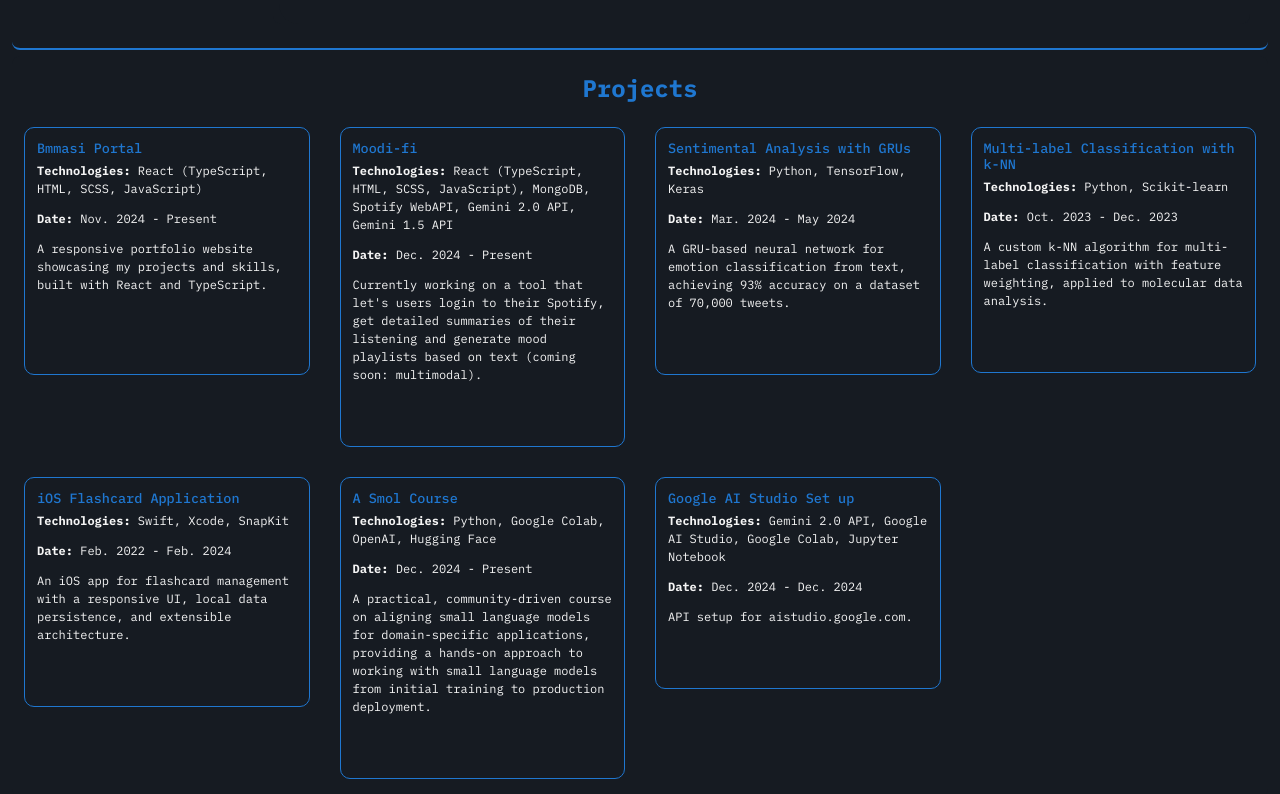
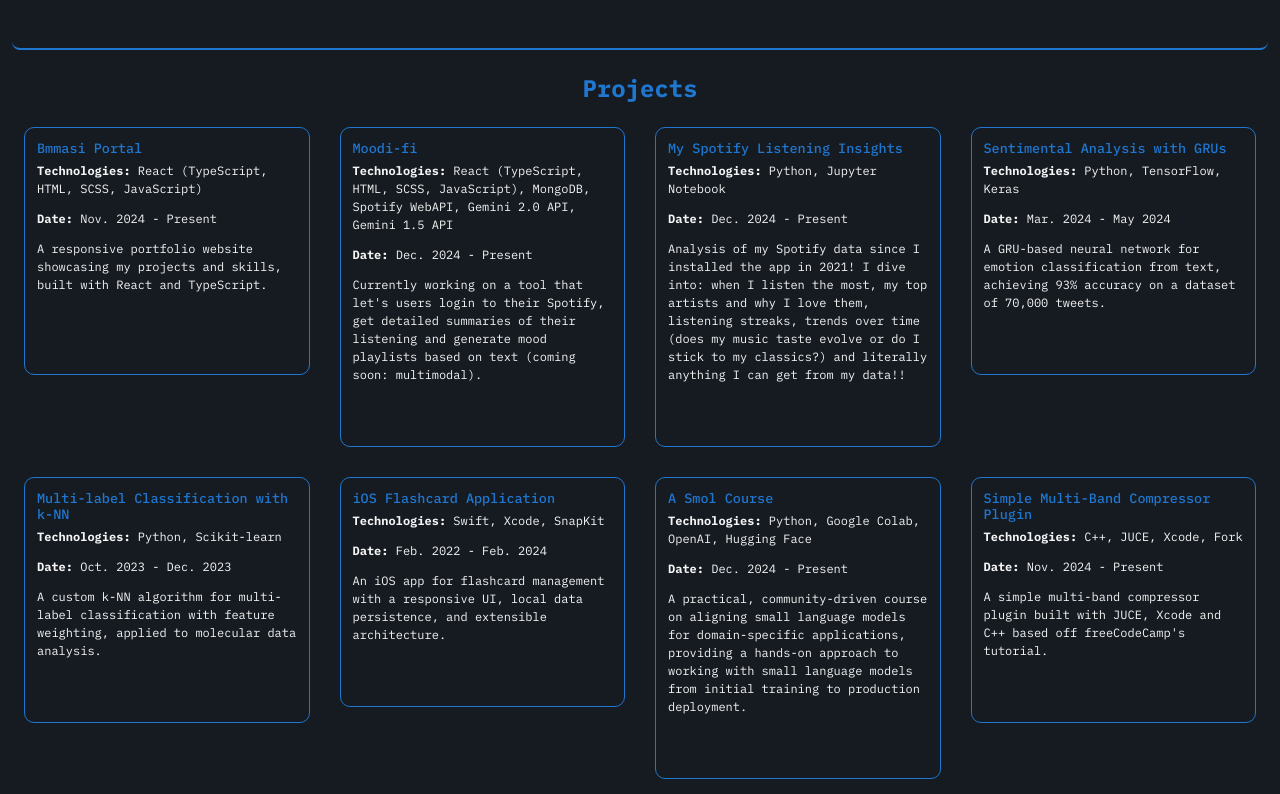
Before and after one commit to onyangojerry/portfolio-react, a React (Vite) app: page / in a window 1280 px wide. Shown: the part 2926-3720 px from the top of the page. Built offline with nearby package versions, Linux system fonts and the light colour scheme.

Commit message:
added extra projects

```diff
--- a/src/components/Projects/Projects.tsx
+++ b/src/components/Projects/Projects.tsx
@@ -81,6 +81,16 @@ const projects = [
     },
   },
   {
+    name: "My Spotify Listening Insights",
+    technologies: "Python, Jupyter Notebook",
+    date: "Dec. 2024 - Present",
+    description:
+      "Analysis of my Spotify data since I installed the app in 2021! I dive into: when I listen the most, my top artists and why I love them, listening streaks, trends over time (does my music taste evolve or do I stick to my classics?) and literally anything I can get from my data!!",
+    links: {
+      github: "https://github.com/branley1/spotify-parse",
+    },
+  },
+  {
     name: "Sentimental Analysis with GRUs",
     technologies: "Python, TensorFlow, Keras",
     date: "Mar. 2024 - May 2024",
@@ -122,6 +132,16 @@ const projects = [
     },
   },
   {
+    name: "Simple Multi-Band Compressor Plugin",
+    technologies: "C++, JUCE, Xcode, Fork",
+    date: "Nov. 2024 - Present",
+    description:
+      "A simple multi-band compressor plugin built with JUCE, Xcode and C++ based off freeCodeCamp's tutorial.",
+    links: {
+      github: "https://github.com/branley1/",
+    },
+  },
+  {
     name: "Google AI Studio Set up",
     technologies:
       "Gemini 2.0 API, Google AI Studio, Google Colab, Jupyter Notebook",
```
Also changed, not shown: 1 other file (tests, documents, lock files or other folders).
